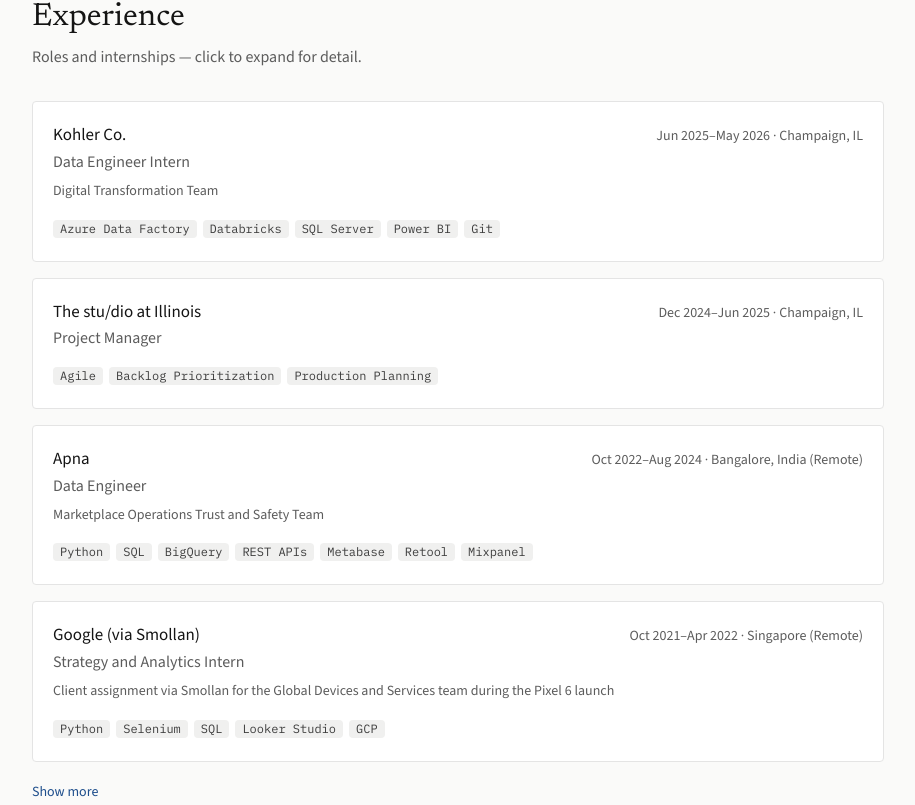
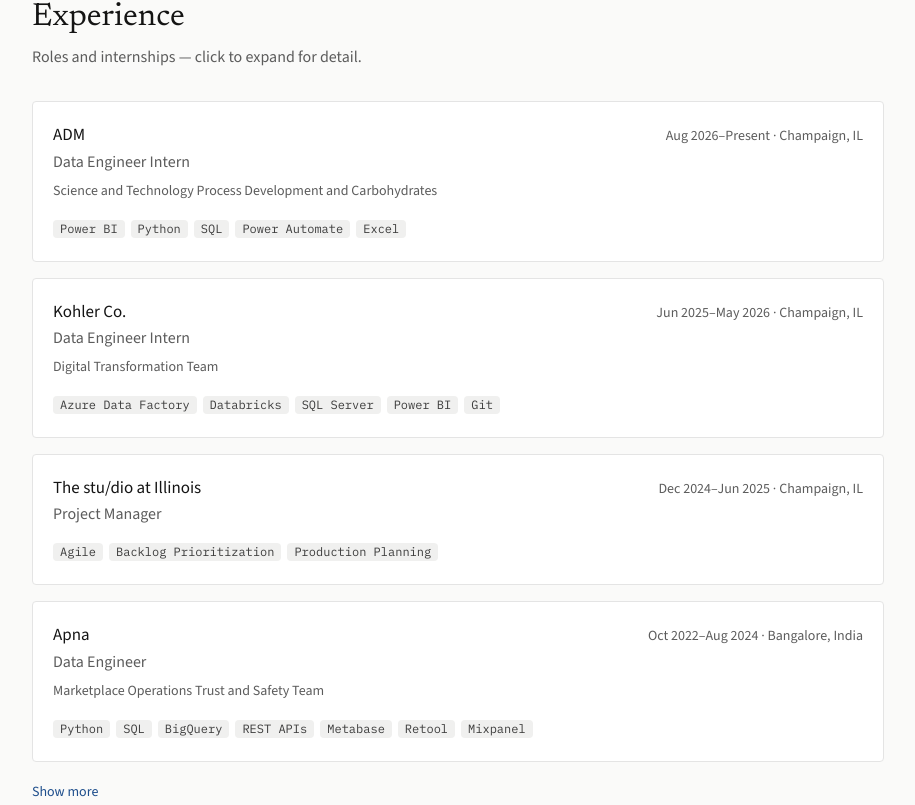
Before and after one commit to pratyushagarwal22/pratyushagarwal.com, a Next.js app: page / in a window 1280 px wide. Shown: the part 3775-4580 px from the top of the page, without its empty margins (182-1097 px from the left). Built offline with nearby package versions, Linux system fonts and the light colour scheme.

Commit message:
feat: add ADM Data Engineer Intern role to experience

```diff
--- a/data/experience.ts
+++ b/data/experience.ts
@@ -11,6 +11,23 @@ export type ExperienceItem = {
 };
 
 export const experience: ExperienceItem[] = [
+  {
+    id: "adm",
+    company: "ADM",
+    role: "Data Engineer Intern",
+    location: "Champaign, IL",
+    start: "Aug 2026",
+    end: "Present",
+    summary:
+      "Science and Technology Process Development and Carbohydrates",
+    tech: ["Power BI", "Python", "SQL", "Power Automate", "Excel"],
+    bullets: [
+      "Supporting ADM's Science and Technology Process Development and Carbohydrates groups by automating data cleaning, analysis, and reporting workflows from lab experiments, targeting around 15 hours per week in researcher time savings.",
+      "Building predictive models to help researchers speed up experiment design and reduce time spent on trial-and-error in the lab.",
+      "Maintaining existing dashboards and building new ones in Power BI for both technical and non-technical stakeholders, supporting project and portfolio decision-making.",
+      "Reviewing data quality and consistency across project teams to protect data integrity for reporting and analysis.",
+    ],
+  },
   {
     id: "kohler",
     company: "Kohler Co.",
@@ -55,7 +72,7 @@ export const experience: ExperienceItem[] = [
     id: "apna",
     company: "Apna",
     role: "Data Engineer",
-    location: "Bangalore, India (Remote)",
+    location: "Bangalore, India",
     start: "Oct 2022",
     end: "Aug 2024",
     summary: "Marketplace Operations Trust and Safety Team",
@@ -82,7 +99,7 @@ export const experience: ExperienceItem[] = [
     id: "google-smollan",
     company: "Google (via Smollan)",
     role: "Strategy and Analytics Intern",
-    location: "Singapore (Remote)",
+    location: "Singapore",
     start: "Oct 2021",
     end: "Apr 2022",
     summary:
@@ -101,7 +118,7 @@ export const experience: ExperienceItem[] = [
     id: "spacenos",
     company: "SPACENOS",
     role: "Product Manager Intern",
-    location: "Bangalore, India (Remote)",
+    location: "Bangalore, India",
     start: "May 2021",
     end: "Jul 2021",
     tech: ["Google Analytics", "Product Metrics", "Market Research"],
@@ -116,7 +133,7 @@ export const experience: ExperienceItem[] = [
     id: "oneplus",
     company: "OnePlus",
     role: "Marketing Specialist Intern",
-    location: "Bangalore, India (Remote)",
+    location: "Bangalore, India",
     start: "Sep 2020",
     end: "Feb 2021",
     tech: [
@@ -136,7 +153,7 @@ export const experience: ExperienceItem[] = [
     id: "haryana-police",
     company: "Haryana Police",
     role: "Cybersecurity Intern, GPCSSI'20",
-    location: "Gurugram, India (Remote)",
+    location: "Gurugram, India",
     start: "Jun 2020",
     end: "Jul 2020",
     tech: [
```
